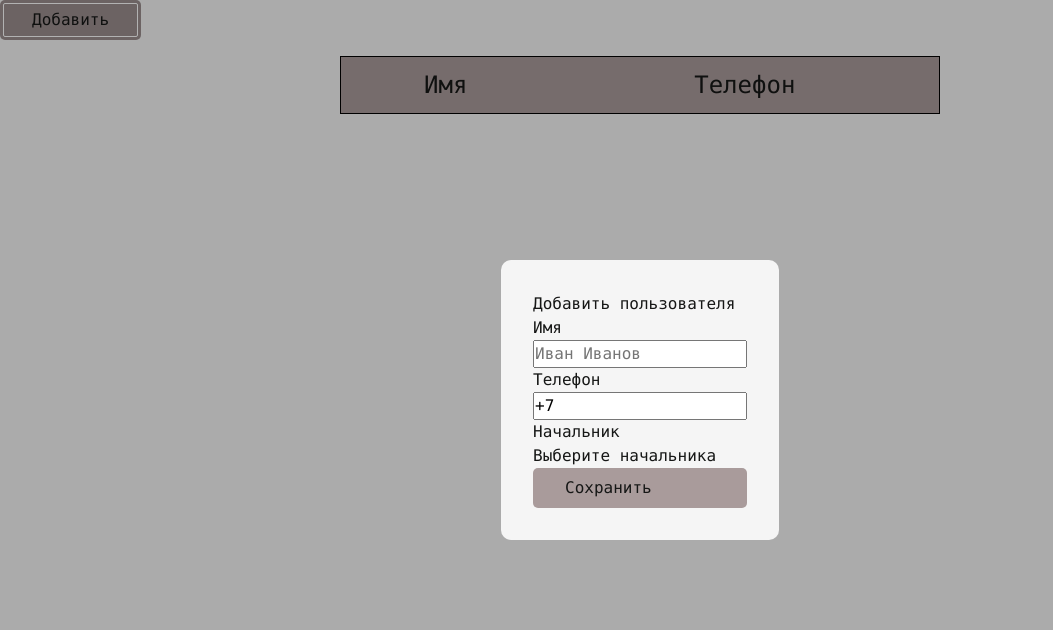
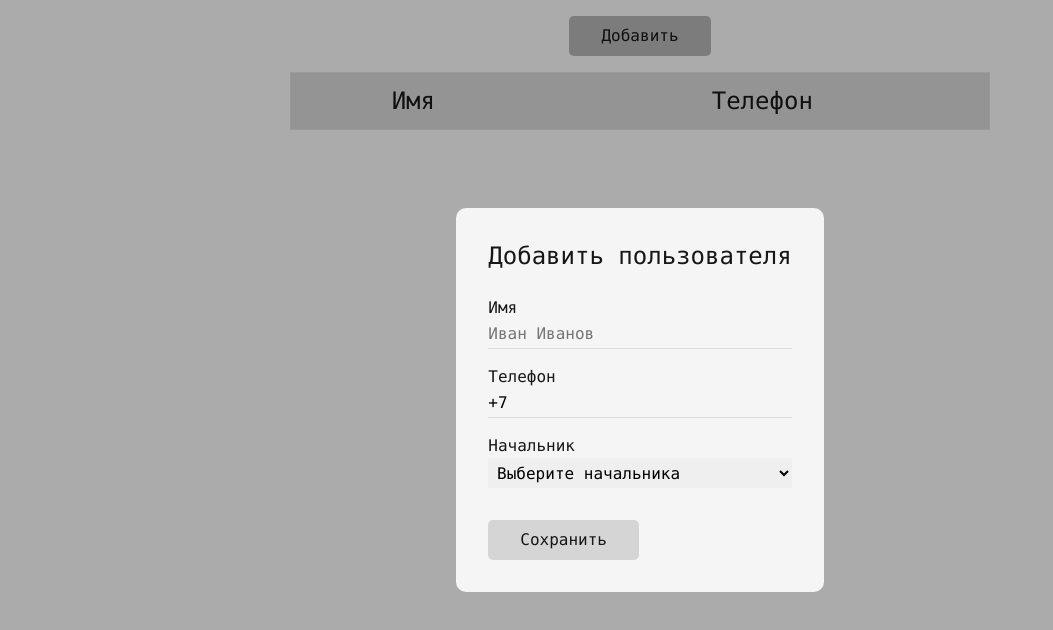
Before and after one commit to Fokieeee/infinite-nested-table, a Vue app: page / in a window 1280 px wide. Both pictures are taken after a click on the button "Добавить". Shown: the top 630 px of the page, without its empty margins (0-1053 px from the left). Built offline with nearby package versions, Linux system fonts and the light colour scheme.

Commit message:
changed styling

```diff
--- a/src/App.vue
+++ b/src/App.vue
@@ -1,7 +1,9 @@
 <template>
-  <default-button @click="openEmployeeFormModal"> Добавить </default-button>
+  <div class="table-container">
+    <default-button @click="openEmployeeFormModal"> Добавить </default-button>
 
-  <employee-table @sortEmployees="sortEmployees" :employees="employees" />
+    <employee-table @sortEmployees="sortEmployees" :employees="employees" />
+  </div>
 
   <employee-form-modal
     v-if="isModalVisible"
@@ -117,4 +119,14 @@ export default {
 }
 </script>
 
-<style></style>
+<style scoped>
+.table-container {
+  display: flex;
+  justify-content: center;
+  align-items: center;
+  flex-direction: column;
+  width: 100%;
+  gap: 1em;
+  padding: 1em;
+}
+</style>
--- a/src/assets/styles/main.css
+++ b/src/assets/styles/main.css
@@ -1,5 +1,5 @@
-@import 'base';
-@import 'variables/global.css';
+@import "base";
+@import "variables/global.css";
 
 body {
   background: var(--bg-color);
--- a/src/assets/styles/variables/global.css
+++ b/src/assets/styles/variables/global.css
@@ -18,11 +18,11 @@
 
   /*colors */
   --bg-color: #f5f5f5;
-  --bg-secondary-color: #a99b9b;
-  --bg-secondary-color-lighter: #9a8e8e;
+  --bg-secondary-color: #d5d5d5;
+  --bg-secondary-color-darker: #b2b2b2;
   --primary-color: #161716;
   --secondary-color: #008080;
-  --table-border: #000000;
+  --border: #dddddd;
 
   /*window sizes */
   --tablet-width: 769px;
--- a/src/components/EmployeeFormModal.vue
+++ b/src/components/EmployeeFormModal.vue
@@ -5,18 +5,29 @@
     </template>
 
     <template v-slot:body>
-      <div class="name-input-container">
-        <p>Имя</p>
-        <input type="Text" v-model="fullName" placeholder="Иван Иванов" />
+      <div class="text-input-container name">
+        <label class="text-input-label">Имя</label>
+        <input
+          type="Text"
+          v-model="fullName"
+          placeholder="Иван Иванов"
+          class="text-input"
+        />
       </div>
 
-      <div class="phone-input-container">
-        <p>Телефон</p>
-        <input type="tel" v-model="phone" placeholder="Номер телефона" />
+      <div class="text-input-container phone">
+        <label class="text-input-label">Телефон</label>
+        <input
+          label="телефон"
+          type="tel"
+          v-model="phone"
+          placeholder="Номер телефона"
+          class="text-input"
+        />
       </div>
 
       <div class="parent-select-container">
-        <p>Начальник</p>
+        <label>Начальник</label>
 
         <select v-model="parentId" name="parents" class="parent-select">
           <option disabled value="null">Выберите начальника</option>
@@ -122,7 +133,36 @@ export default {
 </script>
 
 <style scoped>
+.text-input-container {
+  display: flex;
+  justify-content: center;
+  align-items: flex-start;
+  flex-direction: column;
+}
+
+.text-input-label {
+  margin-top: 1rem;
+}
+
+.text-input {
+  width: 100%;
+  border: 0;
+  border-bottom: 1px solid var(--border);
+  padding: 2px 0;
+  background: transparent;
+}
+
+.parent-select-container {
+  display: flex;
+  justify-content: center;
+  align-items: flex-start;
+  flex-direction: column;
+  margin-top: 1rem;
+}
+
 .parent-select {
-  all: unset;
+  width: 100%;
+  border: 0;
+  padding: 0.3rem;
 }
 </style>
--- a/src/components/EmployeeTable/App.vue
+++ b/src/components/EmployeeTable/App.vue
@@ -1,7 +1,7 @@
 <template>
-  <table class="table-container">
+  <table class="table">
     <thead @click="handleTableHeadClick">
-      <tr class="table-header">
+      <tr class="header">
         <th class="head-cell">Имя</th>
 
         <th class="head-cell">Телефон</th>
@@ -40,12 +40,12 @@ export default {
 </script>
 
 <style scoped>
-.table-container {
-  margin: 1em auto;
-  width: 90%;
-  max-width: 600px;
+.table {
+  /* margin: 1em auto; */
+  width: 80%;
+  max-width: 700px;
   border-collapse: collapse;
-  border: 1px solid black;
+  border: 1px solid #dddddd;
 }
 
 .head-cell {
@@ -54,7 +54,7 @@ export default {
   padding: 0.5em;
 }
 
-.table-header {
+.header {
   cursor: pointer;
 }
 </style>
--- a/src/components/EmployeeTable/TableBody.vue
+++ b/src/components/EmployeeTable/TableBody.vue
@@ -59,11 +59,12 @@ export default {
 </script>
 
 <style scoped>
+td {
+  padding: 0.5em;
+}
 
-td {
-  border-top: 1px solid black;
-  border-right: 1px solid black;
-  padding: 0.5em;
+tr {
+  border: 1px solid #dddddd;
 }
 
 td.has-children {
--- a/src/components/UI/DefaultButton.vue
+++ b/src/components/UI/DefaultButton.vue
@@ -21,12 +21,7 @@ export default {
 
 .main-button:hover,
 .main-button:focus {
-  background: var(--bg-secondary-color-lighter);
-}
-
-.main-button:focus {
-  outline: 1px solid #fff;
-  outline-offset: -4px;
+  background: var(--bg-secondary-color-darker);
 }
 
 .main-button:active {
--- a/src/components/UI/DefaultModal.vue
+++ b/src/components/UI/DefaultModal.vue
@@ -1,11 +1,17 @@
 <template>
   <div @click="close" class="modal-backdrop">
     <div @click.stop class="modal">
-      <slot name="header"> </slot>
+      <div class="header">
+        <slot name="header"> </slot>
+      </div>
 
-      <slot name="body"> </slot>
+      <div class="body">
+        <slot name="body"> </slot>
+      </div>
 
-      <slot name="footer"> </slot>
+      <div class="footer">
+        <slot name="footer"> </slot>
+      </div>
     </div>
   </div>
 </template>
@@ -14,7 +20,7 @@
 export default {
   name: "DefaultModal",
   emits: {
-    closeModal: null,
+    close: null,
   },
   methods: {
     close() {
@@ -46,47 +52,15 @@ export default {
   padding: 2rem;
 }
 
-.modal-header,
-.modal-footer {
-  padding: 15px;
-  display: flex;
+.header {
+  font: var(--font-l);
 }
 
-.modal-header {
-  position: relative;
-  border-bottom: 1px solid #eeeeee;
-  color: #4aae9b;
-  justify-content: space-between;
+.body {
+  margin-top: 0.5em;
 }
 
-.modal-footer {
-  border-top: 1px solid #eeeeee;
-  flex-direction: column;
-  justify-content: flex-end;
-}
-
-.modal-body {
-  position: relative;
-  padding: 20px 10px;
-}
-
-.btn-close {
-  position: absolute;
-  top: 0;
-  right: 0;
-  border: none;
-  font-size: 20px;
-  padding: 10px;
-  cursor: pointer;
-  font-weight: bold;
-  color: #4aae9b;
-  background: transparent;
-}
-
-.btn-green {
-  color: white;
-  background: #4aae9b;
-  border: 1px solid #4aae9b;
-  border-radius: 2px;
+.footer {
+  margin-top: 2em;
 }
 </style>
```
